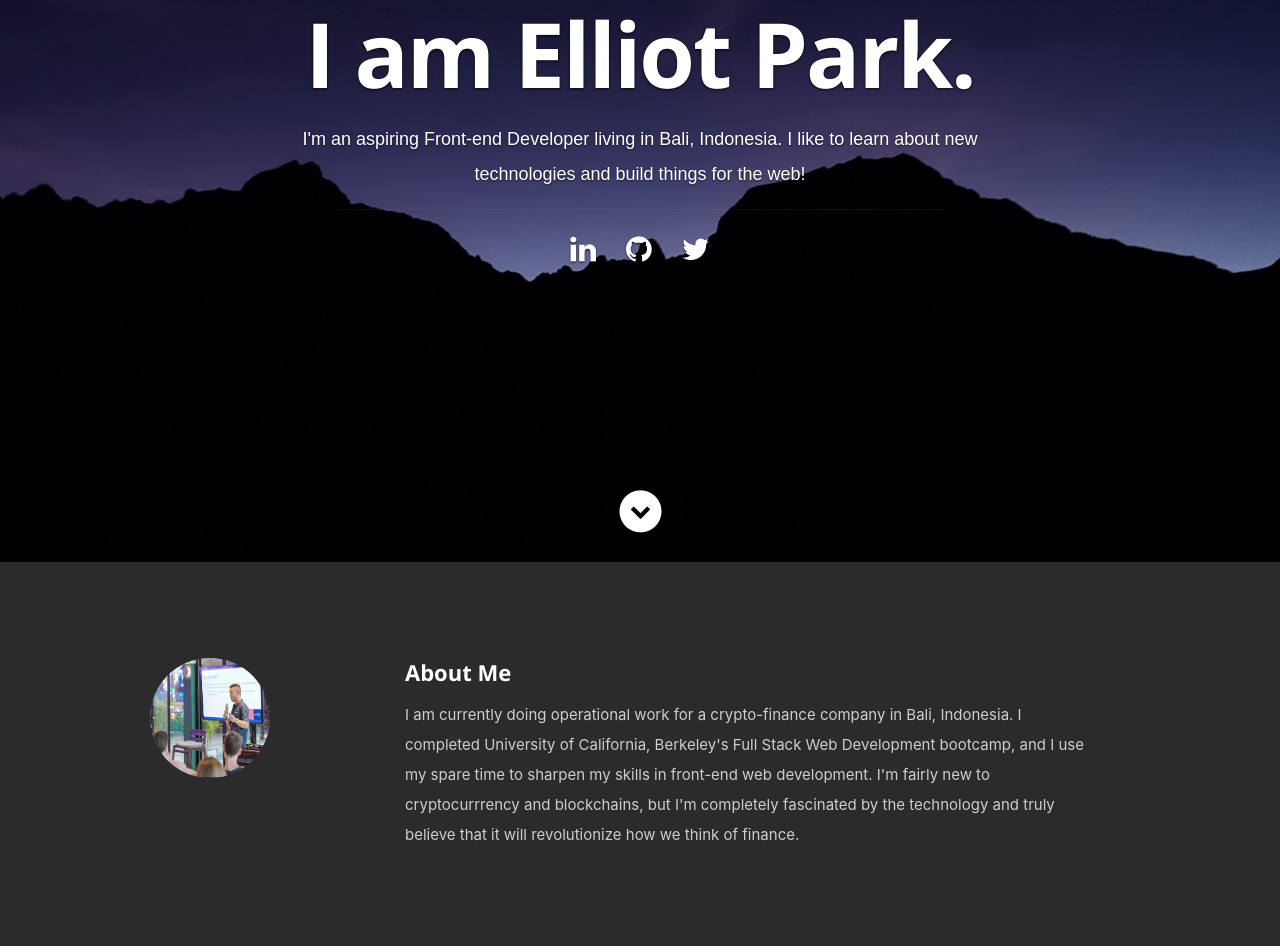
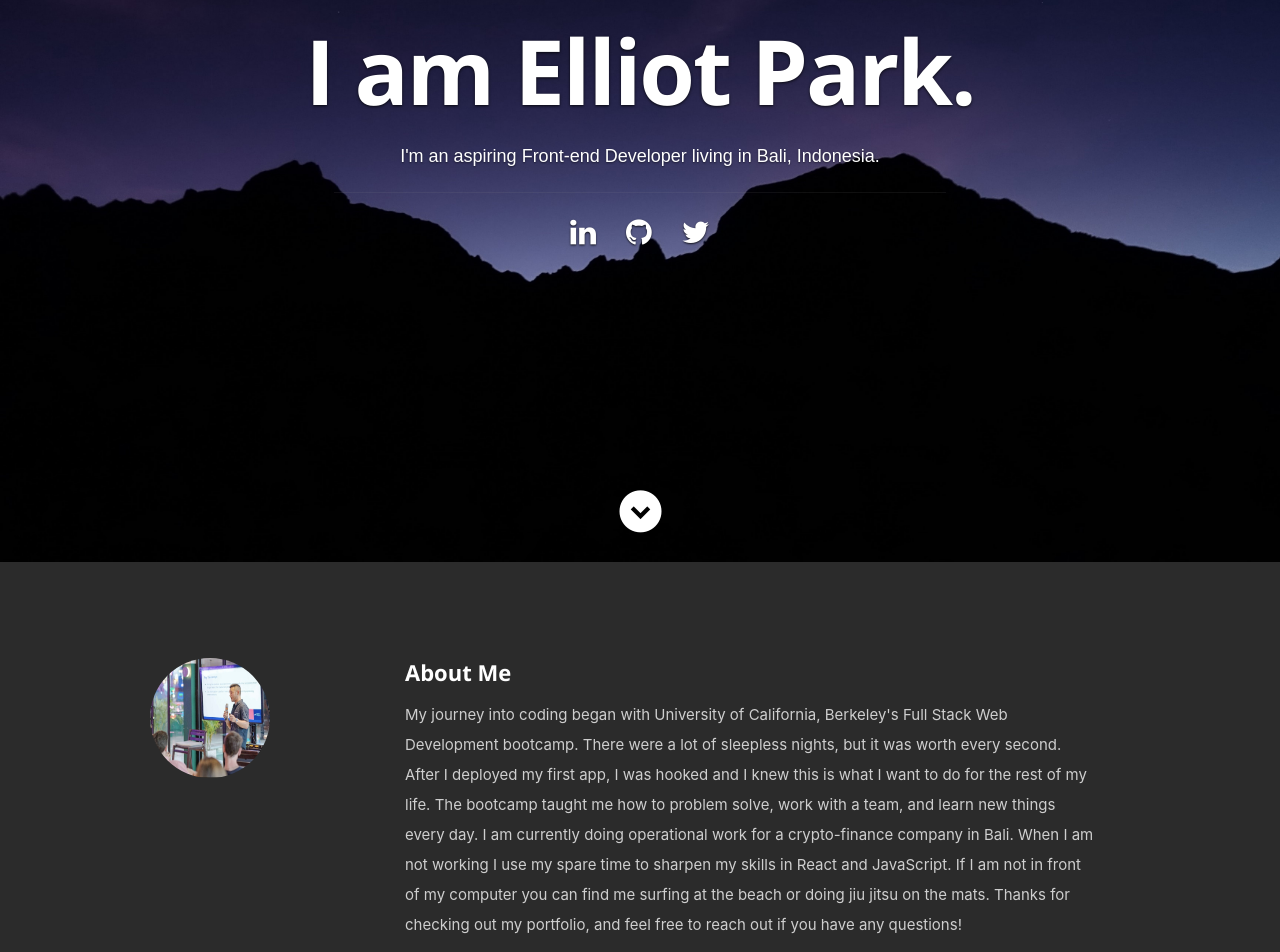
Before and after one commit to elliotpark410/React-Portfolio, a React (Create React App) app: page / in a window 1280 px wide. Shown: the part 238-1190 px from the top of the page. Built offline with nearby package versions, Linux system fonts and the light colour scheme.

Commit message:
update aboutme section

```diff
--- a/src/resumeData.js
+++ b/src/resumeData.js
@@ -3,7 +3,7 @@ let resumeData = {
     // "role": "Frontend Developer",
     "linkedinId":"https://www.linkedin.com/in/elliot-park/",
     "email": "elliotpark410@gmail.com",
-    "roleDescription": "I'm an aspiring Front-end Developer living in Bali, Indonesia. I like to learn about new technologies and build things for the web!",
+    "roleDescription": "I'm an aspiring Front-end Developer living in Bali, Indonesia.",
     "socialLinks":[
         {
           "name":"linkedin",
@@ -21,7 +21,7 @@ let resumeData = {
           "className":"fa fa-twitter"
         }
       ],
-    "aboutme":"I am currently doing operational work for a crypto-finance company in Bali, Indonesia. I completed University of California, Berkeley's Full Stack Web Development bootcamp, and I use my spare time to sharpen my skills in front-end web development. I'm fairly new to cryptocurrrency and blockchains, but I'm completely fascinated by the technology and truly believe that it will revolutionize how we think of finance.",
+    "aboutme":"My journey into coding began with University of California, Berkeley's Full Stack Web Development bootcamp. There were a lot of sleepless nights, but it was worth every second. After I deployed my first app, I was hooked and I knew this is what I want to do for the rest of my life. The bootcamp taught me how to problem solve, work with a team, and learn new things every day. I am currently doing operational work for a crypto-finance company in Bali. When I am not working I use my spare time to sharpen my skills in React and JavaScript. If I am not in front of my computer you can find me surfing at the beach or doing jiu jitsu on the mats. Thanks for checking out my portfolio, and feel free to reach out if you have any questions!",
     "address":"Bali, Indonesia",
     "website":"E: elliotpark410@gmail.com",
     "education":[
```
